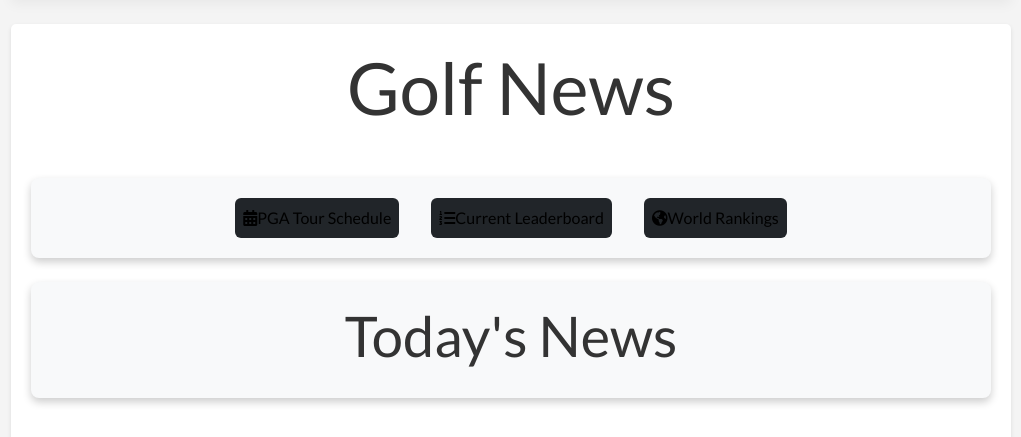
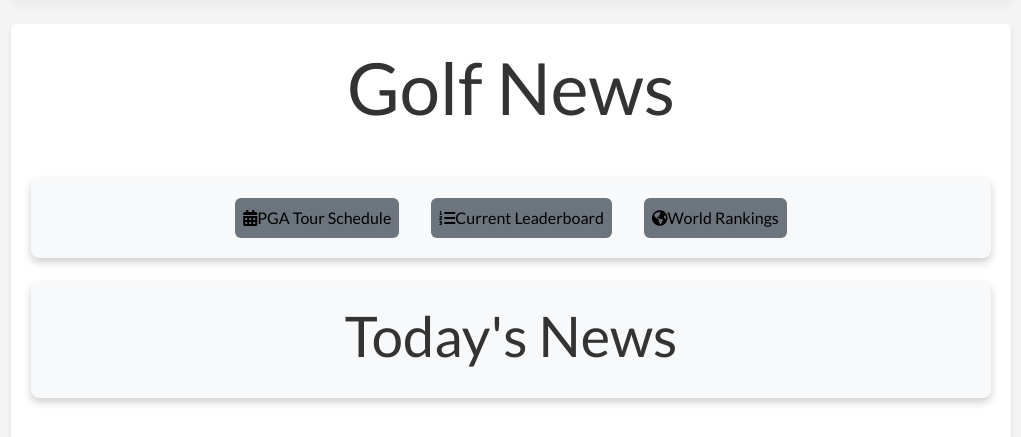
Before and after one commit to TysonTran23/Capstone-Project-One, a Flask app: page /golf_news in a window 1280 px wide. Shown: the part 100-537 px from the top of the page, without its empty margins (129-1150 px from the left). Run offline with Flask 2, Linux system fonts and the light colour scheme.

Commit message:
comments

```diff
--- a/templates/golf_news/home.html
+++ b/templates/golf_news/home.html
@@ -27,7 +27,7 @@
       <li class="nav-item">
         <a
           href="/golf_news/schedule"
-          class="nav-link active btn btn-outline-dark mr-2"
+          class="nav-link active btn btn-outline-secondary mr-2"
         >
           <i class="fas fa-calendar-alt mr-2"></i>PGA Tour Schedule
         </a>
@@ -35,7 +35,7 @@
       <li class="nav-item">
         <a
           href="/golf_news/current_leaderboard"
-          class="nav-link active btn btn-outline-dark mr-2"
+          class="nav-link active btn btn-outline-secondary mr-2"
         >
           <i class="fas fa-list-ol mr-2"></i>Current Leaderboard
         </a>
@@ -43,7 +43,7 @@
       <li class="nav-item">
         <a
           href="/golf_news/world_rankings"
-          class="nav-link active btn btn-outline-dark mr-2"
+          class="nav-link active btn btn-outline-secondary mr-2"
         >
           <i class="fas fa-globe-americas mr-2"></i>World Rankings
         </a>
```
Also changed, not shown: pictures/golf_news.png (added), pictures/golf_stats.png (added), pictures/golf_stats2.png (added), pictures/leaderboard.png (added), pictures/previous_rounds.png (added), pictures/profile.png (added), pictures/rankings.png (added), 1 other file.
